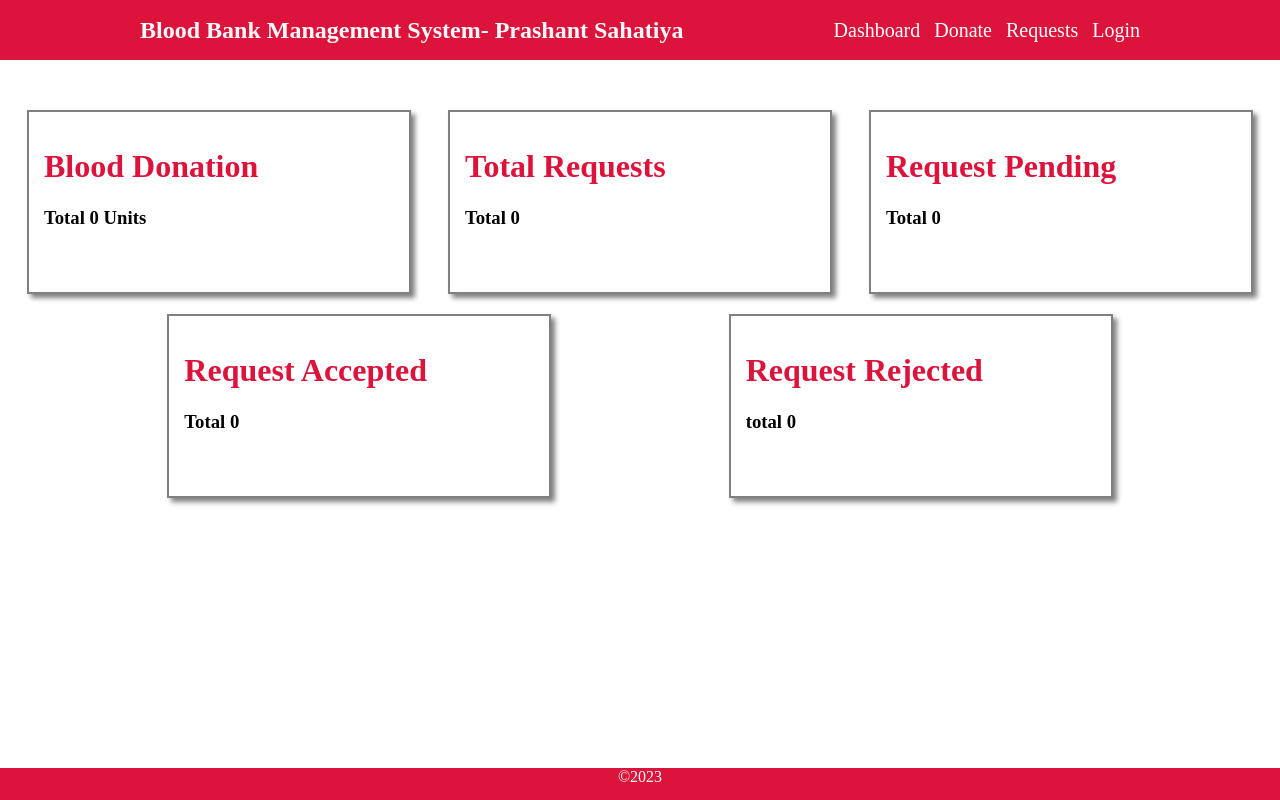
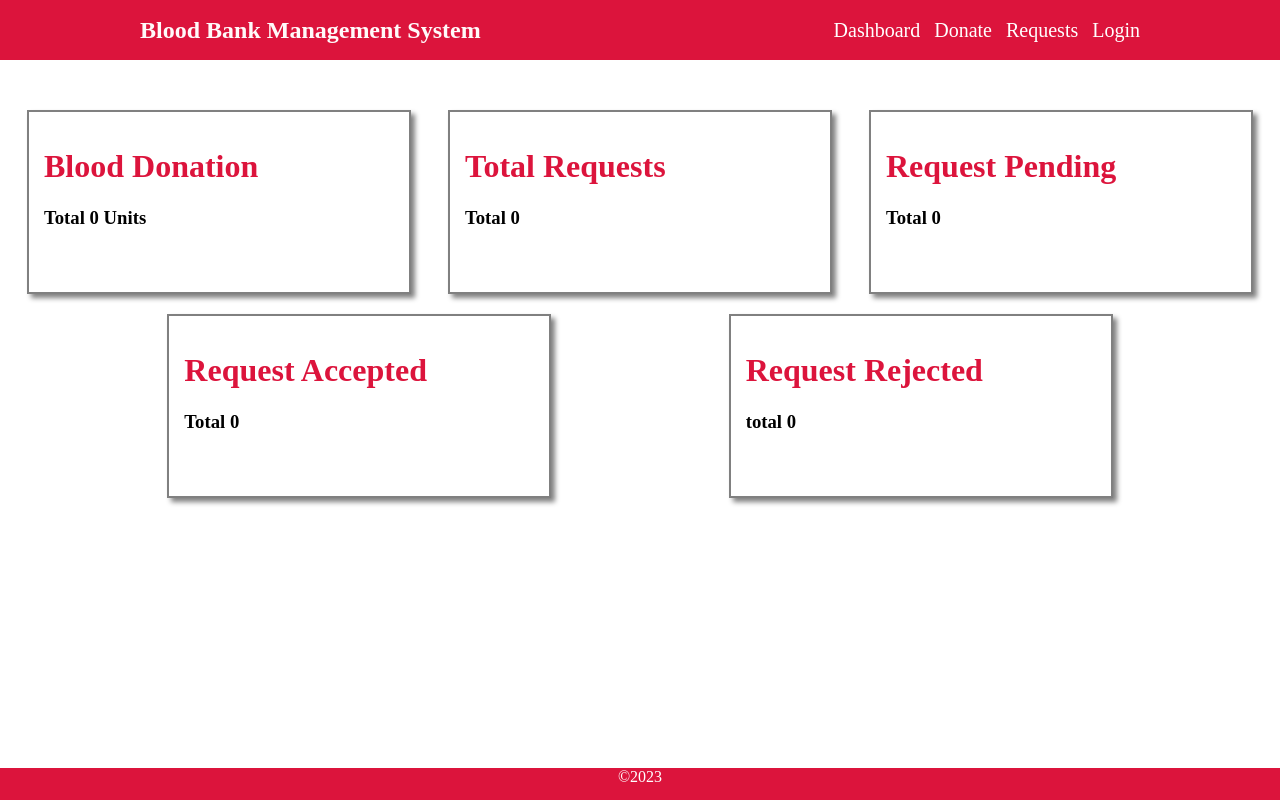
Before and after one commit to ya887/BloodBank, a plain HTML site: page index.html in a window 1280 px wide. Drawn offline with Linux system fonts and the light colour scheme.

Commit message:
Update index.html

```diff
--- a/index.html
+++ b/index.html
@@ -9,7 +9,7 @@
 </head>
 <body>
     <nav class="topnav">
-        <div class="logo"> <h2>Blood Bank Management System- Prashant Sahatiya</h2></div>
+        <div class="logo"> <h2>Blood Bank Management System</h2></div>
         <div class="navlink">
             <a href="index.html">Dashboard</a>
             <a href="Donation.html">Donate</a>
```
